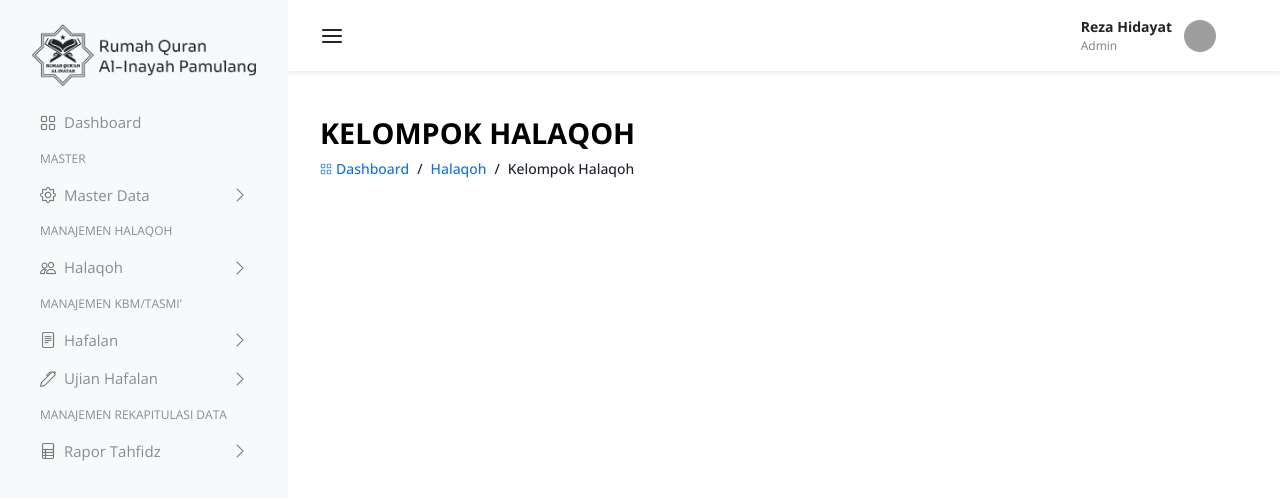
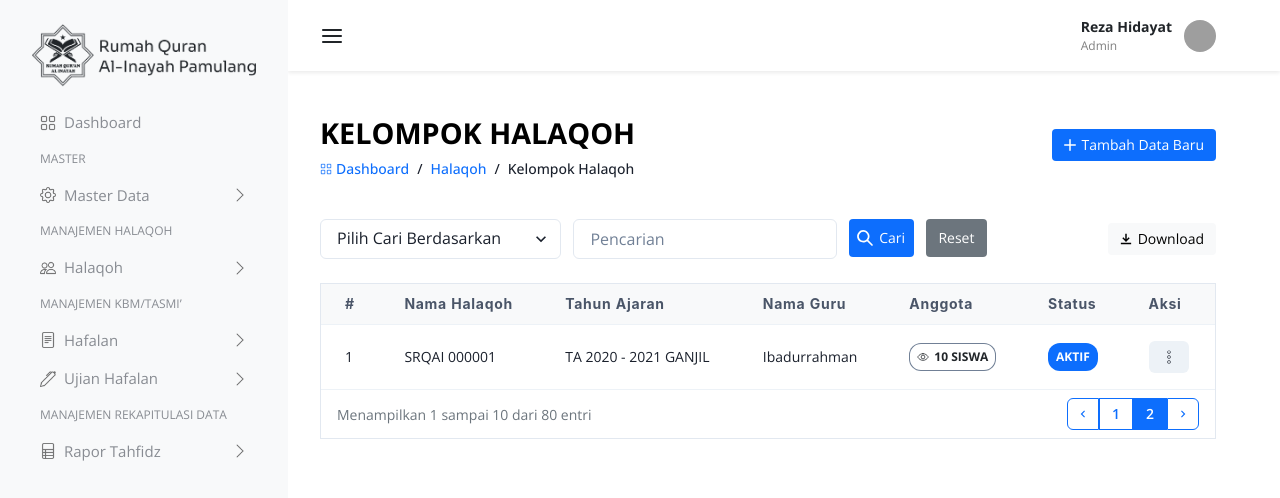
Before and after one commit to cundus/tahfidz-fe, a React (Vite) app: page /halaqoh/kelompok-halaqoh in a window 1280 px wide. Shown: the top 498 px of the page. Built offline with nearby package versions, Linux system fonts and the light colour scheme; grey boxes are pictures that could not be loaded.

Commit message:
feat: Add react-icons package and update Header component, Add/Edit/Detail KelompokHalaqoh pages, Update routes for KelompokHalaqoh pages

```diff
--- a/package.json
+++ b/package.json
@@ -17,6 +17,7 @@
     "framer-motion": "^10.17.9",
     "react": "^18.2.0",
     "react-dom": "^18.2.0",
+    "react-icons": "^4.12.0",
     "react-router-dom": "^6.21.1"
   },
   "devDependencies": {
--- a/src/components/molekuls/Header.jsx
+++ b/src/components/molekuls/Header.jsx
@@ -56,7 +56,7 @@ const Header = ({ children, title }) => {
                     color="#0D6EFD"
                     textTransform="capitalize"
                     href={`${
-                      item === "master-data"
+                      index === 0
                         ? "#"
                         : `/${filtered.slice(0, index + 1).join("/")}`
                     }`}
--- a/src/pages/halaqoh/KelompokHalaqoh.jsx
+++ b/src/pages/halaqoh/KelompokHalaqoh.jsx
@@ -1,9 +1,134 @@
+import ButtonCustom from "../../components/atoms/ButtonCustom";
 import Header from "../../components/molekuls/Header";
+import { useNavigate } from "react-router-dom";
+import { AddIcon, DownloadIcon, SearchIcon } from "@chakra-ui/icons";
+import TableCustom from "../../components/molekuls/TableCustom";
+import {
+  Tr,
+  Td,
+  Badge,
+  Flex,
+  Select,
+  Button,
+  Input,
+  Menu,
+  MenuButton,
+  MenuList,
+  MenuItem,
+} from "@chakra-ui/react";
+import { Icon } from "@chakra-ui/react";
+import { CiMenuKebab } from "react-icons/ci";
+
+import { IoEyeOutline } from "react-icons/io5";
 
 const KelompokHalaqoh = () => {
+  const router = useNavigate();
+
   return (
     <>
-      <Header title="Kelompok Halaqoh" />
+      <Header title="Kelompok Halaqoh">
+        <ButtonCustom
+          icon={<AddIcon __css={{ marginRight: "6px" }} w={3} h={3} />}
+          title="Tambah Data Baru"
+          onClick={() =>
+            router("/halaqoh/kelompok-halaqoh/tambah-kelompok-halaqoh")
+          }
+        />
+      </Header>
+      <Flex marginTop={10} justifyContent="space-between" alignItems="center">
+        <Flex gap={3} alignItems="stretch">
+          <Select placeholder="Pilih Cari Berdasarkan"></Select>
+          <Input type="text" placeholder="Pencarian" />
+          <ButtonCustom
+            paddingX={6}
+            icon={<SearchIcon __css={{ marginRight: "6px" }} w={4} h={4} />}
+            title="Cari"
+            height="38px"
+          />
+          <ButtonCustom
+            paddingX={6}
+            _hover={{ backgroundColor: "#5c656e", color: "white" }}
+            bgColor="#6C757D"
+            title="Reset"
+            height="38px"
+          />
+        </Flex>
+        <Button
+          bgColor="#F8F9FA"
+          color="#000"
+          borderRadius={4}
+          fontWeight="400"
+          size="sm"
+        >
+          <DownloadIcon __css={{ marginRight: "6px" }} w={3} h={3} />
+          Download
+        </Button>
+      </Flex>
+      <TableCustom
+        thead={[
+          "#",
+          "Nama Halaqoh",
+          "Tahun Ajaran",
+          "Nama Guru",
+          "Anggota",
+          "Status",
+          "Aksi",
+        ]}
+        tbody={
+          <Tr>
+            <Td>1</Td>
+            <Td>SRQAI 000001</Td>
+            <Td>TA 2020 - 2021 GANJIL</Td>
+            <Td>Ibadurrahman</Td>
+            <Td>
+              <Badge
+                borderRadius="xl"
+                paddingY={1}
+                paddingX={2}
+                variant="outline"
+                color="#212529"
+                borderColor="#212529"
+                css={{
+                  display: "flex",
+                  alignItems: "center",
+                  width: "fit-content",
+                  gap: "5px",
+                }}
+              >
+                <Icon as={IoEyeOutline} w={3} h={3} />
+                10 Siswa
+              </Badge>
+            </Td>
+            <Td>
+              <Badge
+                borderRadius="xl"
+                paddingY={1}
+                paddingX={2}
+                color="white"
+                backgroundColor="#0D6EFD"
+                // backgroundColor="#DC3545"
+              >
+                Aktif
+              </Badge>
+            </Td>
+            <Td>
+              <Menu>
+                <MenuButton
+                  height={8}
+                  as={Button}
+                  width={8}
+                  rightIcon={<CiMenuKebab style={{ marginRight: 8 }} />}
+                ></MenuButton>
+                <MenuList>
+                  <MenuItem>Detail</MenuItem>
+                  <MenuItem>Edit</MenuItem>
+                  <MenuItem>Delete</MenuItem>
+                </MenuList>
+              </Menu>
+            </Td>
+          </Tr>
+        }
+      />
     </>
   );
 };
--- /dev/null
+++ b/src/pages/halaqoh/KelompokHalaqoh/Detail.jsx
@@ -0,0 +1,23 @@
+import { useNavigate } from "react-router-dom";
+import Header from "../../../components/molekuls/Header";
+import ButtonCustom from "../../../components/atoms/ButtonCustom";
+import { ArrowBackIcon } from "@chakra-ui/icons";
+
+const DetailKelompokHalaqoh = () => {
+  const router = useNavigate();
+
+  return (
+    <>
+      <Header title="DETAIL KELOMPOK HALAQOH">
+        <ButtonCustom
+          icon={<ArrowBackIcon __css={{ marginRight: "6px" }} w={3} h={3} />}
+          title="Kembali"
+          onClick={() => router("/halaqoh/kelompok-halaqoh")}
+          type="outline"
+        />
+      </Header>
+    </>
+  );
+};
+
+export default DetailKelompokHalaqoh;
--- /dev/null
+++ b/src/pages/halaqoh/KelompokHalaqoh/Edit.jsx
@@ -0,0 +1,23 @@
+import { useNavigate } from "react-router-dom";
+import Header from "../../../components/molekuls/Header";
+import ButtonCustom from "../../../components/atoms/ButtonCustom";
+import { ArrowBackIcon } from "@chakra-ui/icons";
+
+const EditKelompokHalaqoh = () => {
+  const router = useNavigate();
+
+  return (
+    <>
+      <Header title="EDIT KELOMPOK HALAQOH">
+        <ButtonCustom
+          icon={<ArrowBackIcon __css={{ marginRight: "6px" }} w={3} h={3} />}
+          title="Kembali"
+          onClick={() => router("/halaqoh/kelompok-halaqoh")}
+          type="outline"
+        />
+      </Header>
+    </>
+  );
+};
+
+export default EditKelompokHalaqoh;
--- /dev/null
+++ b/src/pages/halaqoh/KelompokHalaqoh/Tambah.jsx
@@ -0,0 +1,23 @@
+import Header from "../../../components/molekuls/Header";
+import ButtonCustom from "../../../components/atoms/ButtonCustom";
+import { useNavigate } from "react-router-dom";
+import { ArrowBackIcon } from "@chakra-ui/icons";
+
+const TambahKelompokHalaqoh = () => {
+  const router = useNavigate();
+
+  return (
+    <>
+      <Header title="TAMBAH KELOMPOK HALAQOH">
+        <ButtonCustom
+          icon={<ArrowBackIcon __css={{ marginRight: "6px" }} w={3} h={3} />}
+          title="Kembali"
+          onClick={() => router("/halaqoh/kelompok-halaqoh")}
+          type="outline"
+        />
+      </Header>
+    </>
+  );
+};
+
+export default TambahKelompokHalaqoh;
--- a/src/routes/index.jsx
+++ b/src/routes/index.jsx
@@ -22,6 +22,9 @@ import DetailOperator from "../pages/master/DataOperator/Detail";
 import TambahTahunAjaran from "../pages/master/DataTahunAjaran/Tambah";
 import EditTahunAjaran from "../pages/master/DataTahunAjaran/Edit";
 import DetailTahunAjaran from "../pages/master/DataTahunAjaran/Detail";
+import TambahKelompokHalaqoh from "../pages/halaqoh/KelompokHalaqoh/Tambah";
+import EditKelompokHalaqoh from "../pages/halaqoh/KelompokHalaqoh/Edit";
+import DetailKelompokHalaqoh from "../pages/halaqoh/KelompokHalaqoh/Detail";
 
 function RoutePage() {
   return (
@@ -192,6 +195,7 @@ function RoutePage() {
       />
 
       {/* Halaqoh */}
+      {/* Kelompok Halaqoh */}
       <Route
         path="/halaqoh/kelompok-halaqoh"
         element={
@@ -201,6 +205,32 @@ function RoutePage() {
         }
       />
       <Route
+        path="/halaqoh/kelompok-halaqoh/tambah-kelompok-halaqoh"
+        element={
+          <ProtectedPage>
+            <TambahKelompokHalaqoh />
+          </ProtectedPage>
+        }
+      />
+      <Route
+        path="/halaqoh/kelompok-halaqoh/edit-kelompok-halaqoh"
+        element={
+          <ProtectedPage>
+            <EditKelompokHalaqoh />
+          </ProtectedPage>
+        }
+      />
+      <Route
+        path="/halaqoh/kelompok-halaqoh/detail-kelompok-halaqoh"
+        element={
+          <ProtectedPage>
+            <DetailKelompokHalaqoh />
+          </ProtectedPage>
+        }
+      />
+
+      {/* Absensi Siswa */}
+      <Route
         path="/halaqoh/absensi-siswa"
         element={
           <ProtectedPage>
@@ -208,6 +238,8 @@ function RoutePage() {
           </ProtectedPage>
         }
       />
+
+      {/* Absensi Guru */}
       <Route
         path="/halaqoh/absensi-guru"
         element={
```
Also changed, not shown: 1 other file (tests, documents, lock files or other folders).
